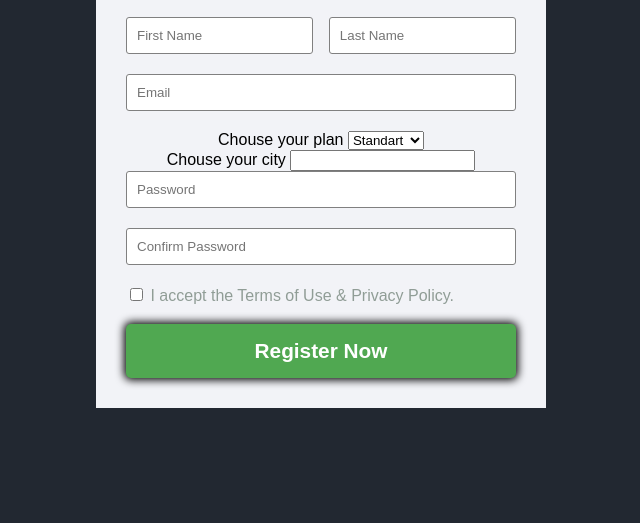
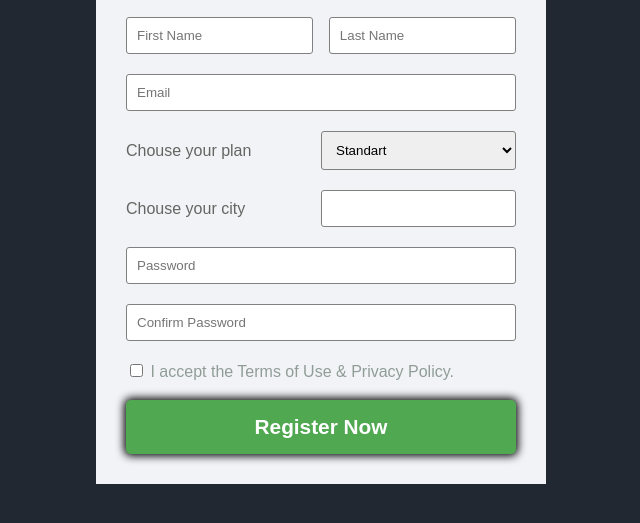
Before and after one commit to AntoshkivKola/practice08-registration-form, a plain HTML site: page index.html in a window 1280 px wide. Shown: the part 271-794 px from the top of the page, without its empty margins (319-959 px from the left). Drawn offline with Linux system fonts and the light colour scheme.

Commit message:
Add style for sity and plan inputs

```diff
--- a/acess/css/style.css
+++ b/acess/css/style.css
@@ -1,5 +1,6 @@
 :root{
  --margin-bottom: 20px;
+ --main-color-text: #656563;
 }
 
 *{
@@ -33,6 +34,7 @@ body{
   max-width: 100%;
 }
 .wrapper > .user-name{
+
  max-width: 48%;
 }
 
@@ -96,3 +98,12 @@ body{
 
   box-shadow:  0px 0px 8px 2px #000000;
 }
+.report-label{
+  display: flex;
+  justify-content: space-between;
+  align-items: center;
+  color:var(--main-color-text);
+}
+.sub-input{
+  max-width: 50%;
+}
--- a/index.html
+++ b/index.html
@@ -30,21 +30,21 @@
             />
           </div>
           <input type="email" placeholder="Email" name="email" required class="register-input margin-bottom"/>
-          <label class="report-label"> Chouse your plan
-            <select name="user-plan" >
+          <label class="report-label margin-bottom"> Chouse your plan
+            <select name="user-plan" class="register-input sub-input">
                 <option value="Standart">Standart</option>
                 <option value="Medium">Medium</option>
                 <option value="Premium">Premium</option>
             </select>
           </label >
-          <label class="report-label">Chouse your city
-            <datalist id="city-list">
+          <label class="report-label margin-bottom">Chouse your city
+            <datalist id="city-list" >
               <option value="Запорожье"></option>
               <option value="Киев"></option>
               <option value="Днепр"></option>
               <option value="Харьков"></option>
             </datalist>
-            <input type="text" name="city" list="city-list">
+            <input type="text" name="city" list="city-list" class="register-input sub-input">
 
           </label>
 
```
